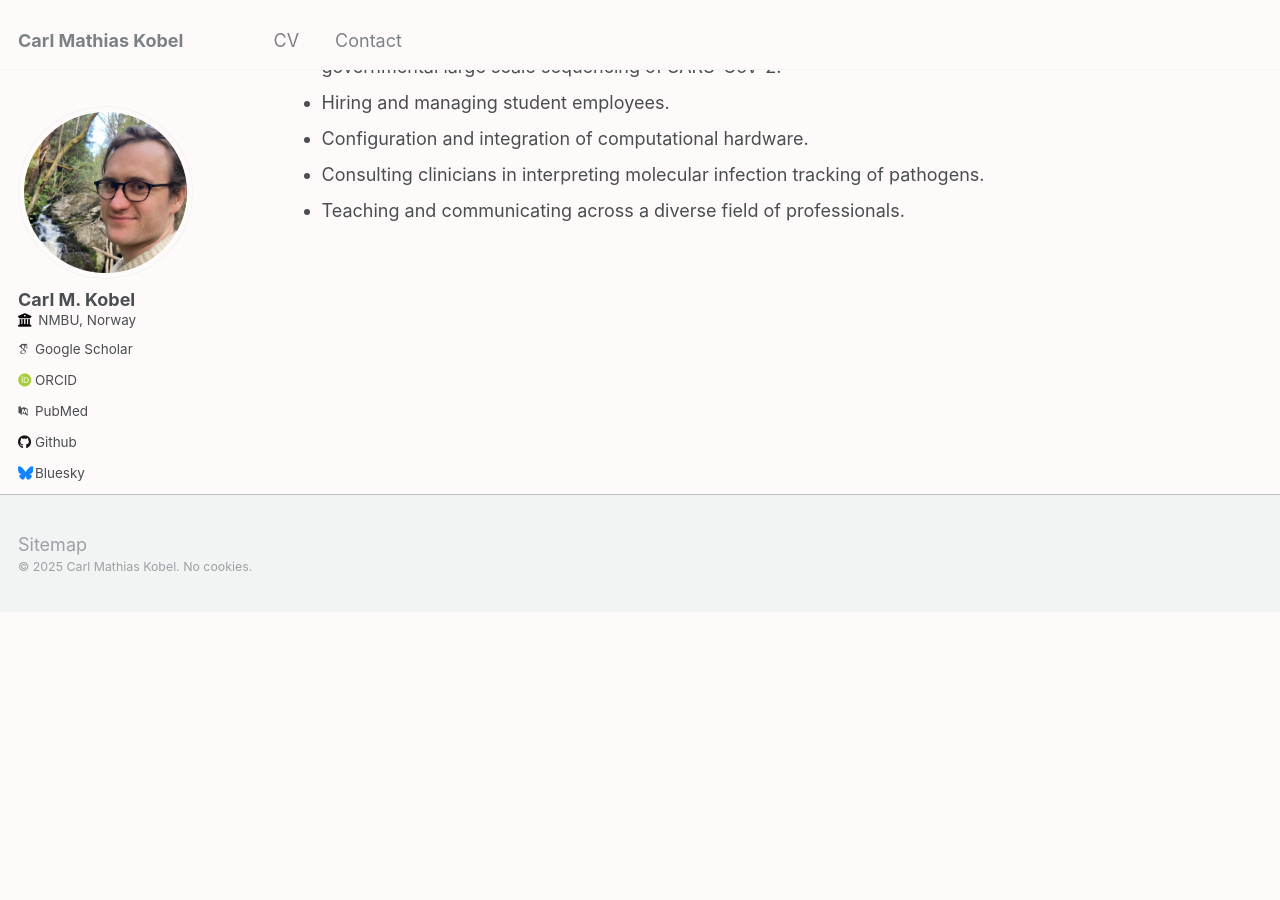
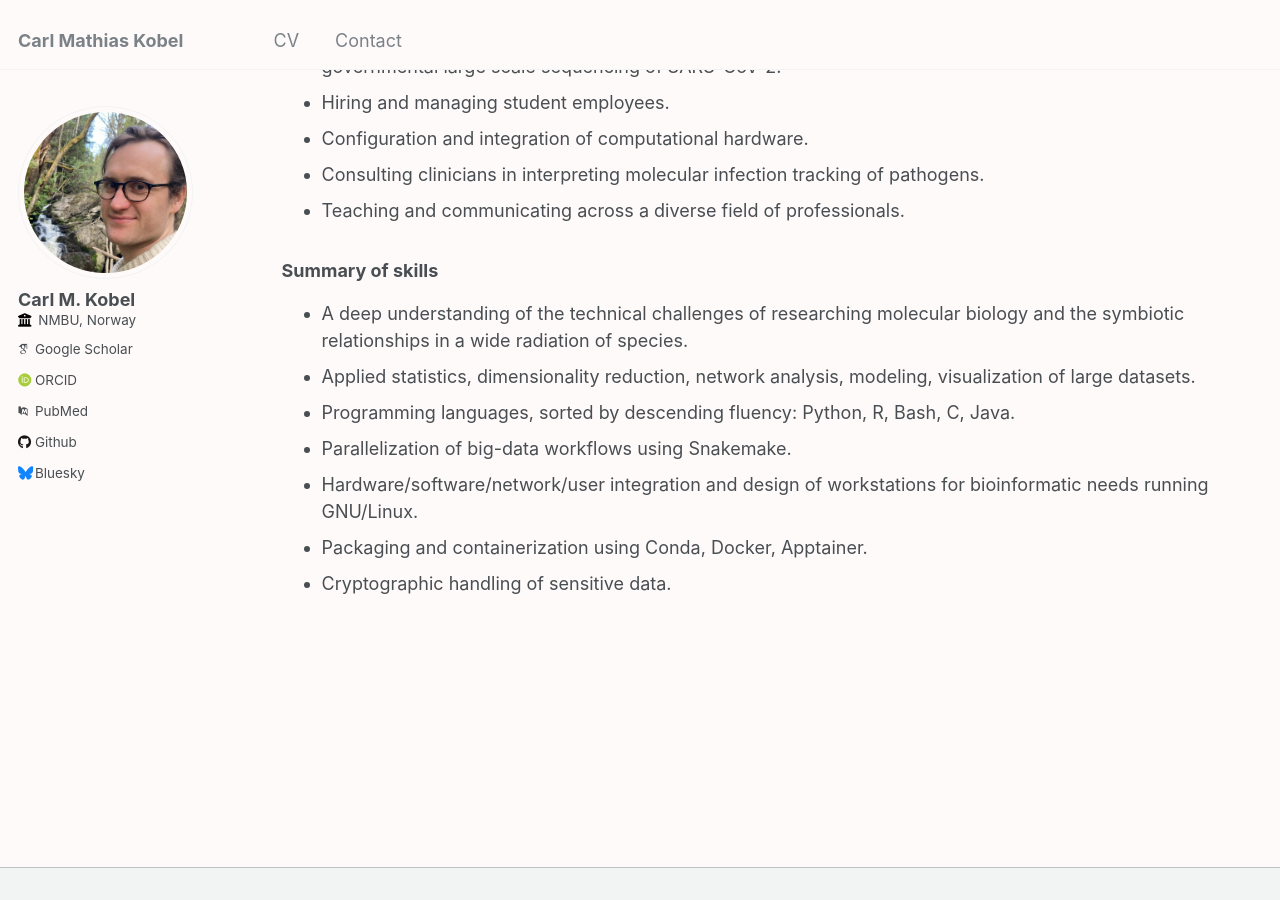
Before and after one commit to cmkobel/cmkobel.github.io, a Jekyll site: the page built from _pages/cv.md, in a window 1280 px wide and 900 px high, scrolled down 1917 px. Built offline with Jekyll 4.4.1, drawn with Linux system fonts in a browser that asks for light colours; some web fonts are replaced; before the commit the page ends 2530 px from its top, so only the background shows below that.

Commit message:
Update cv.md

```diff
--- a/_pages/cv.md
+++ b/_pages/cv.md
@@ -69,3 +69,14 @@ The Microbial Ecology and Meta-Omics (MEMO) Group, led by Prof. Phil Pope.**
   - Configuration and integration of computational hardware.
   - Consulting clinicians in interpreting molecular infection tracking of pathogens.
   - Teaching and communicating across a diverse field of professionals.
+
+
+
+### Summary of skills
+  - A deep understanding of the technical challenges of researching molecular biology and the symbiotic relationships in a wide radiation of species.
+  - Applied statistics, dimensionality reduction, network analysis, modeling, visualization of large datasets.
+  - Programming languages, sorted by descending fluency: Python, R, Bash, C, Java.
+  - Parallelization of big-data workflows using Snakemake.
+  - Hardware/software/network/user integration and design of workstations for bioinformatic needs running GNU/Linux.
+  - Packaging and containerization using Conda, Docker, Apptainer.
+  - Cryptographic handling of sensitive data.
```
